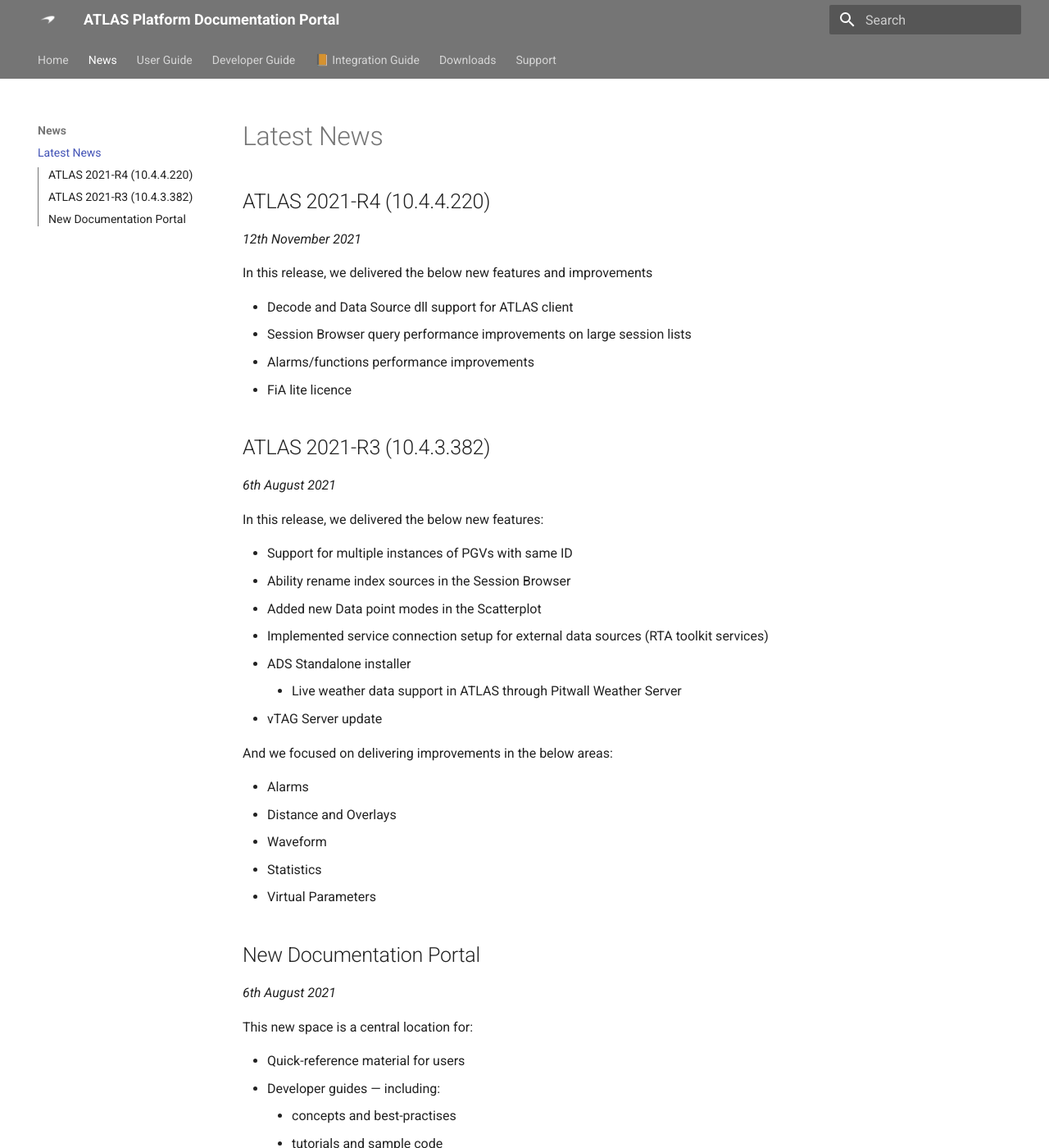
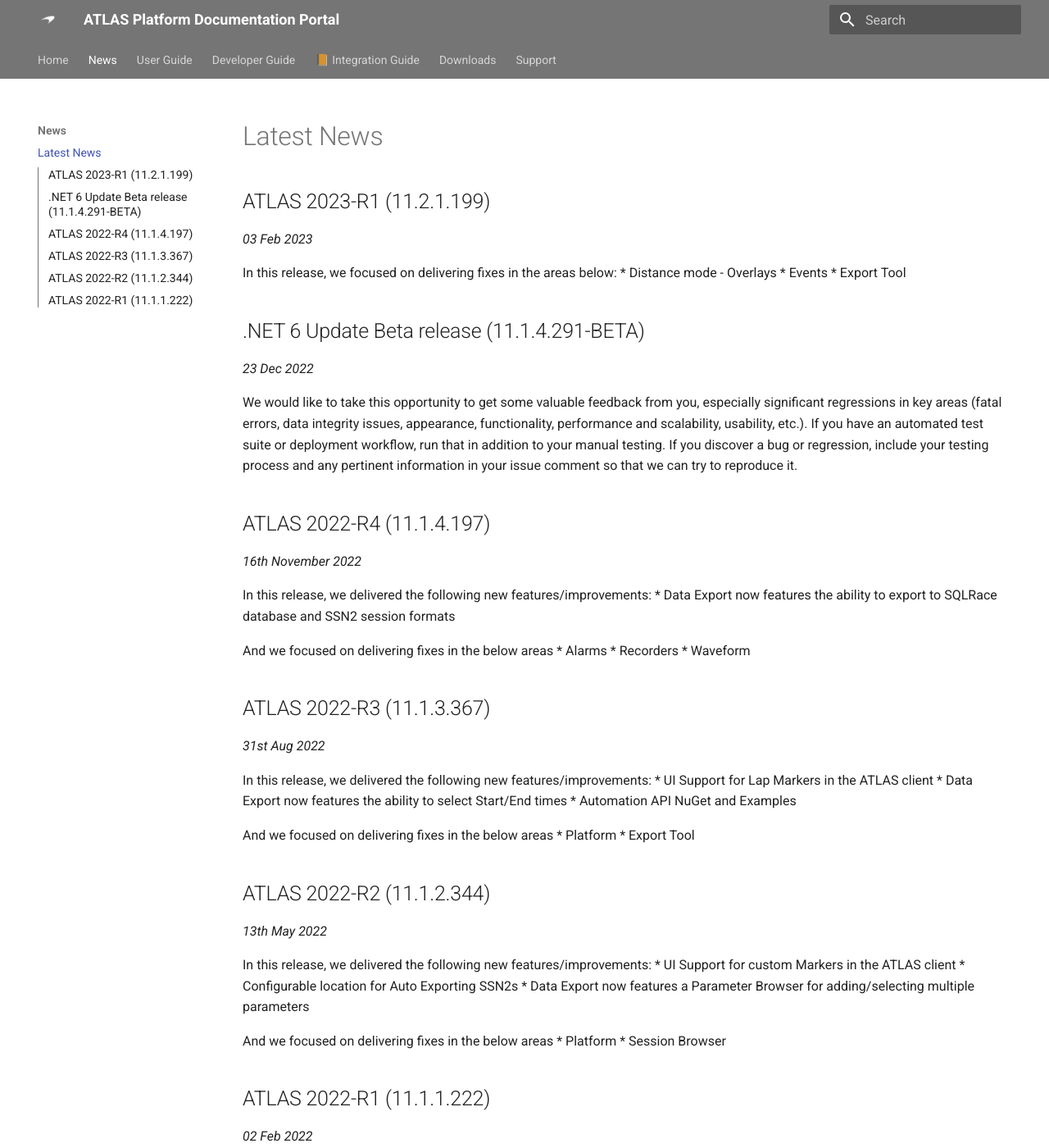
Before and after one commit to mat-docs/Portal.Site, an MkDocs documentation site: the page built from docs/news/index.md, in a window 1280 px wide and 1400 px high. Shown: the whole window at 82% size. Built offline with MkDocs 1.6.1 and Material for MkDocs 9.7.7, drawn with Linux system fonts in a browser that asks for light colours; some of the changed text lies outside the part shown.

Commit message:
Update News section (#28)
* Update index.md

* Update runtime.txt and requirements.txt (#27) (#29)

* Update runtime.txt

* Update requirements.txt

Co-authored-by: Valentin <valentin.aj.roy@gmail.com>

---------

Co-authored-by: Valentin <valentin.aj.roy@gmail.com>

```diff
--- a/docs/news/index.md
+++ b/docs/news/index.md
@@ -1,50 +1,71 @@
 # Latest News
 
-## ATLAS 2021-R4 (10.4.4.220)
-_12th November 2021_
+## ATLAS 2023-R1 (11.2.1.199)
+_03 Feb 2023_
 
-In this release, we delivered the below new features and improvements
-
-* Decode and Data Source dll support for ATLAS client
-* Session Browser query performance improvements on large session lists
-* Alarms/functions performance improvements
-* FiA lite licence
+In this release, we focused on delivering fixes in the areas below:
+* Distance mode - Overlays
+* Events
+* Export Tool
 
 
-## ATLAS 2021-R3 (10.4.3.382)
-_6th August 2021_
+## .NET 6 Update Beta release (11.1.4.291-BETA)
+_23 Dec 2022_
 
-In this release, we delivered the below new features:
+We would like to take this opportunity to get some valuable feedback from you, especially
+significant regressions in key areas (fatal errors, data integrity issues, appearance,
+functionality, performance and scalability, usability, etc.). If you have an automated test suite
+or deployment workflow, run that in addition to your manual testing. If you discover a bug or
+regression, include your testing process and any pertinent information in your issue comment
+so that we can try to reproduce it.
 
-* Support for multiple instances of PGVs with same ID
-* Ability rename index sources in the Session Browser
-* Added new Data point modes in the Scatterplot
-* Implemented service connection setup for external data sources (RTA toolkit services)
-* ADS Standalone installer
-    * Live weather data support in ATLAS through Pitwall Weather Server
-* vTAG Server update
+## ATLAS 2022-R4 (11.1.4.197)
+_16th November 2022_
 
-And we focused on delivering improvements in the below areas:
+In this release, we delivered the following new features/improvements:
+* Data Export now features the ability to export to SQLRace database and SSN2 session
+formats
 
+And we focused on delivering fixes in the below areas
 * Alarms
-* Distance and Overlays
+* Recorders
 * Waveform
-* Statistics
-* Virtual Parameters
 
-## New Documentation Portal
-_6th August 2021_
+## ATLAS 2022-R3 (11.1.3.367)
+_31st Aug 2022_
 
-This new space is a central location for:
+In this release, we delivered the following new features/improvements:
+* UI Support for Lap Markers in the ATLAS client
+* Data Export now features the ability to select Start/End times
+* Automation API NuGet and Examples
 
-* Quick-reference material for users
-* Developer guides &mdash; including:
-    * concepts and best-practises
-    * tutorials and sample code
-    * API references
-* Deployment and Integration guides
-* Links to software downloads and libraries
+And we focused on delivering fixes in the below areas
+* Platform
+* Export Tool
 
-Look forward to more detailed technical guides, and feature articles showing how to get the best out of ATLAS.
 
-Our [Zendesk portal](https://mclarenappliedtechnologies.zendesk.com/hc/en-us) will still be available, focused on trouble-shooting and support tickets.
+## ATLAS 2022-R2 (11.1.2.344)
+_13th May 2022_
+
+In this release, we delivered the following new features/improvements:
+* UI Support for custom Markers in the ATLAS client
+* Configurable location for Auto Exporting SSN2s
+* Data Export now features a Parameter Browser for adding/selecting multiple
+parameters
+
+And we focused on delivering fixes in the below areas
+* Platform
+* Session Browser
+
+## ATLAS 2022-R1 (11.1.1.222)
+_02 Feb 2022_
+
+In this release, we delivered the following new features/improvements:
+* Support for custom Markers in the ATLAS client and through SQL Race API
+* Improvements to TelDST
+* Removing ATLAS 9 Licence dependency
+
+And we focused on delivering fixes in the below areas
+* Platform
+* Session Browser
+* SQL Race Server
```
